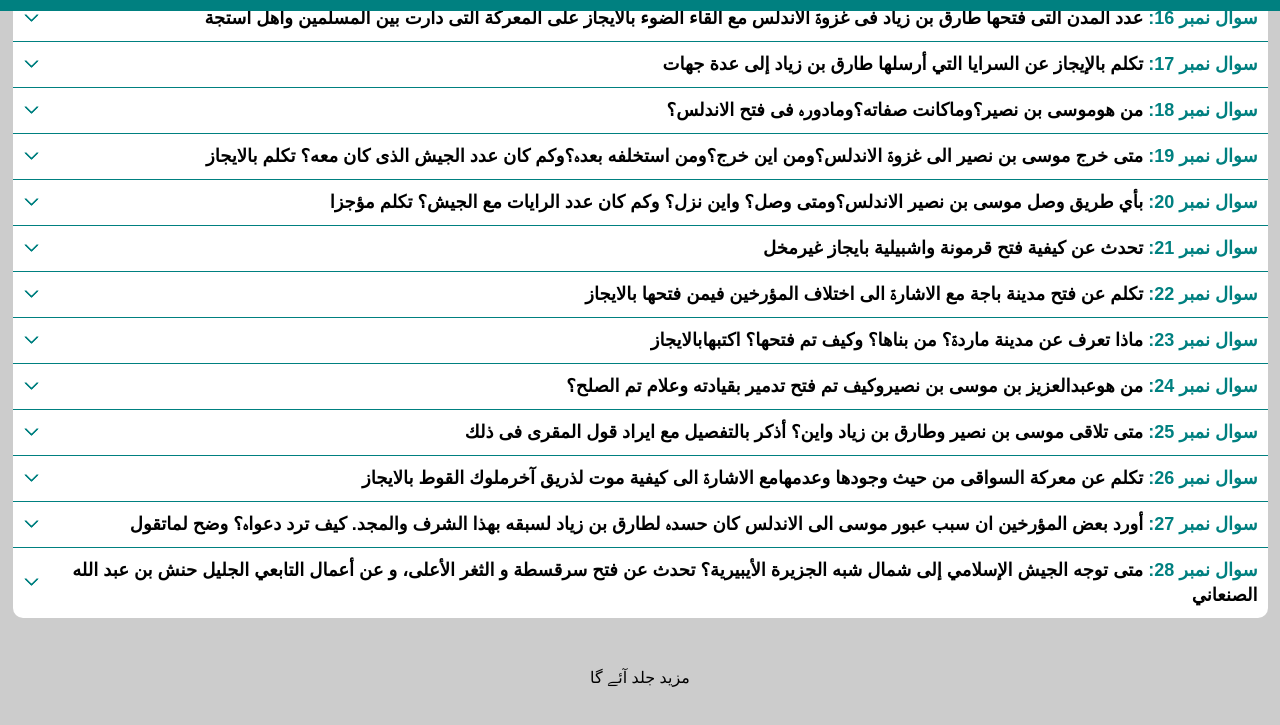
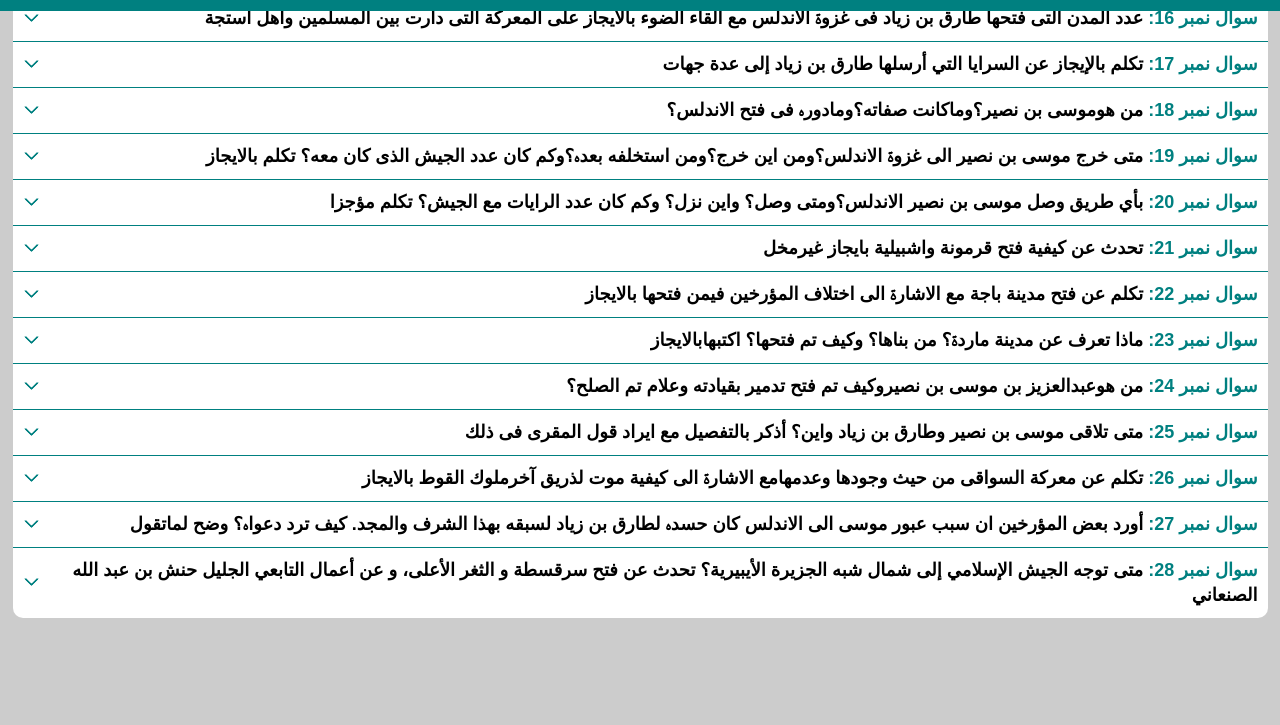
Before and after one commit to theWEBSCRIPTER/tarikh-, a plain HTML site: page index.html in a window 1280 px wide. Shown: the part 789-1514 px from the top of the page. After the commit the page ends 1457 px from the top, so only its background shows below. Drawn offline with Linux system fonts and the light colour scheme.

Commit message:
Update index.html

```diff
--- a/index.html
+++ b/index.html
@@ -19,7 +19,7 @@
 
 
   </section>
-  <p style="margin-bottom: 50px; text-align: center">مزید جلد آئے‌ گا</p>
+  <!--p style="margin-bottom: 50px; text-align: center">مزید جلد آئے‌ گا</p>-->
   <footer>By: Faizan Ahmad</footer>
 </body>
 </html>
```
